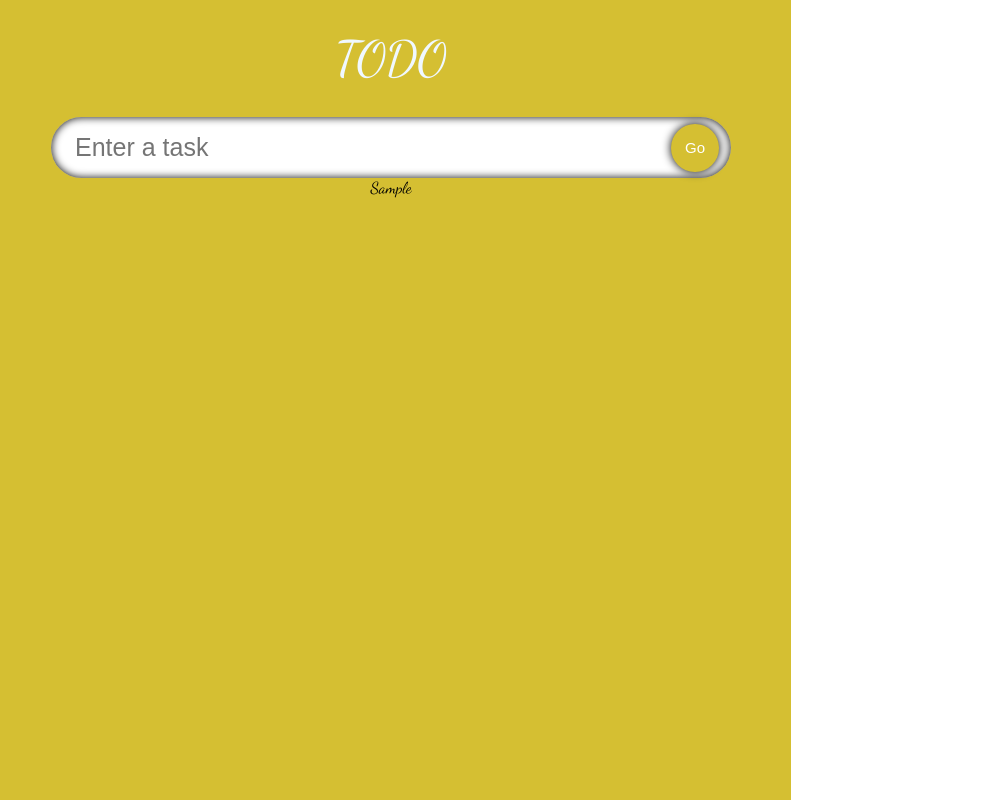
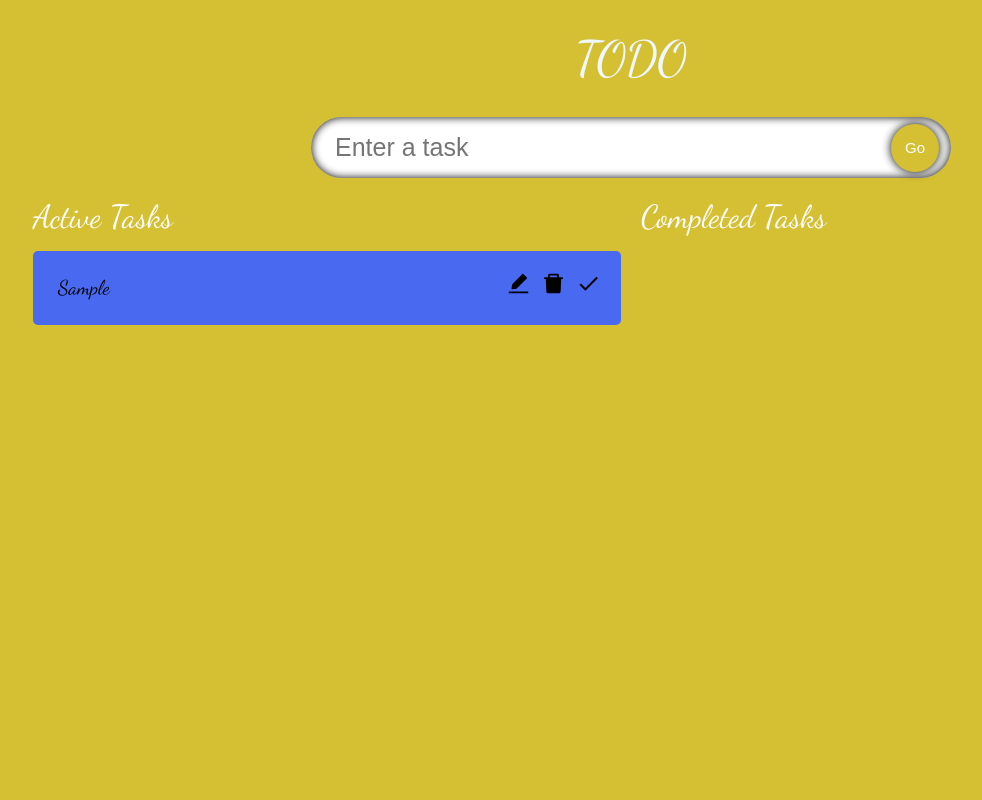
Before and after one commit to ajohnofficial001/todo-app, a React (Create React App) app: page / in a window 1280 px wide. Both pictures are taken after typing "Sample" into the empty fields and a click on the button "Go". Shown: the whole page, without its empty margins (9-991 px from the left). Built offline with nearby package versions, Linux system fonts and the light colour scheme.

Commit message:
working App

```diff
--- a/package.json
+++ b/package.json
@@ -13,6 +13,7 @@
     "react": "^18.1.0",
     "react-dom": "^18.1.0",
     "react-icon": "^1.0.0",
+    "react-icons": "^4.4.0",
     "react-scripts": "5.0.1",
     "typescript": "^4.7.3",
     "web-vitals": "^2.1.4"
--- a/src/App.css
+++ b/src/App.css
@@ -2,7 +2,7 @@
 
 
 .App {
-  width: 100vh;
+  width: 100%;
   height: 100vh;
   display: flex;
   flex-direction: column;
--- a/src/components/SingleTodo.tsx
+++ b/src/components/SingleTodo.tsx
@@ -1,5 +1,9 @@
-import React from 'react';
+import React, {useEffect, useRef, useState} from 'react';
+import "./styles.css";
 import { Todo } from "../model";
+import { AiFillEdit, AiFillDelete } from "react-icons/ai";
+import { MdDone } from "react-icons/md";
+
 
 interface Props {
     todo: Todo;
@@ -7,13 +11,73 @@ interface Props {
     setTodos: React.Dispatch<React.SetStateAction<Todo[]>>;
 }
 
-const SingleTodo: React.FC = ({todo, todos, setTodos}) => {
+const SingleTodo = ({todo, todos, setTodos}: Props) => {
+  const [edit, setEdit] = useState<boolean>(false);
+  const [editTodo, setEditTodo] = useState<string>(todo.todo);
+
+   const handleDone = (id:number) => {
+    setTodos(
+      todos.map((todo) =>
+      todo.id === id ? {...todo, isDone: !todo.isDone}: todo
+      )
+    );
+   };
+
+   const handleDelete = (id:number) => {
+    setTodos(todos.filter((todo) => todo.id !== id));
+   };
+
+   const handleEdit = (e: React.FormEvent, id:number) => {
+      e.preventDefault();
+
+      setTodos(
+        todos.map((todo) => (todo.id === id) ? {...todo, todo: editTodo}: todo )
+      );
+      setEdit(false);
+   };
+
+   const inputRef = useRef<HTMLInputElement>(null);
+
+   useEffect(()=> {
+    inputRef.current?.focus();
+   }, [edit]);
+
   return (
-    <form  className="todos__single">
-        <span className="todos__single--text">{todo.todo}</span>
+    <form  className="todos__single" onSubmit={(e) => handleEdit(e, todo.id)}>
+      {
+        edit? (
+          <input
+          ref={inputRef}
+          value={editTodo}
+          onChange={(e) => setEditTodo(e.target.value)}
+          className="todos__single--text"
+          />
+
+        ): (
+          todo.isDone ? (<s className="todos__single--text">{todo.todo}</s>
+          ):
+          (<span className="todos__single--text">{todo.todo}</span>
+
+        )
+        )}
+        <div>
+          <span className="icon">
+            <AiFillEdit onClick={() => {
+              if (!edit && !todo.isDone) {
+                setEdit(!edit);
+              }
+            }}/>
+          </span>
+          <span className="icon">
+            <AiFillDelete onClick={() => handleDelete(todo.id)}/>
+          </span>
+          <span className="icon">
+            <MdDone onClick={() => handleDone(todo.id)} />
+          </span>
+        </div>
     </form>
 
-  )
-}
+  );
+};
 
 export default SingleTodo;
--- a/src/components/TodoList.tsx
+++ b/src/components/TodoList.tsx
@@ -10,8 +10,9 @@ interface Props {
 }
 
 const TodoList: React.FC<Props> = ({todos, setTodos}) => {
-  return (
+  return <div className="container">
             <div className="todos">
+              <span className="todos__heading"> Active Tasks</span>
               {todos.map((todo) => (
               <SingleTodo
                   todo={todo}
@@ -20,9 +21,12 @@ const TodoList: React.FC<Props> = ({todos, setTodos}) => {
                   setTodos={setTodos}
               />
             ))}
+            </div>
+            <div className="todos">
+              <span className="todos__heading"> Completed Tasks</span>
+            </div>
+         </div>;
 
-    </div>
-  )
-}
+};
 
 export default TodoList;
--- a/src/components/styles.css
+++ b/src/components/styles.css
@@ -1,6 +1,9 @@
+*{
+    box-sizing: border-box;
+}
 .input {
     display: flex;
-    width: 85%;
+    width: 50%;
     position: relative;
     align-items: center;
 }
@@ -41,3 +44,65 @@
     transform: scale(0.8);
     box-shadow: 0 0 5px #000;
 }
+.container {
+    display: flex;
+    width: 95%;
+    margin-top: 10px;
+    justify-content: space-between;
+    align-items: flex-start;
+}
+
+
+.todos {
+    display: flex;
+    flex-direction: column;
+    padding: 10px;
+    border-radius: 10px;
+    width: 90%;
+  }
+  .todos__heading {
+    font-size: 2rem;
+    color: #fff;
+  }
+
+  .todos__single {
+    display: flex;
+    border-radius: 5px;
+    padding: 20px;
+    margin-top: 15px;
+    background-color: #4869f0;
+  }
+  .todos__single--text {
+    flex: 1;
+    padding: 5px;
+    border: none;
+    font-size: 20px;
+  }
+
+  .todos__single--text:focus {
+    outline: none;
+  }
+
+  .icon {
+    margin-left: 10px;
+    font-size: 25px;
+    cursor: pointer;
+  }
+
+  @media (max-width: 1200px) {
+    .todos__single {
+      width: 40%;
+    }
+  }
+
+  @media (max-width: 700px) {
+    .input {
+      width: 95%;
+    }
+    .todos {
+      width: 95%;
+    }
+    .todos__single {
+      width: 100%;
+    }
+  }
```
Also changed, not shown: 1 other file (tests, documents, lock files or other folders). Lines whose indentation alone changed are shown as unchanged.
